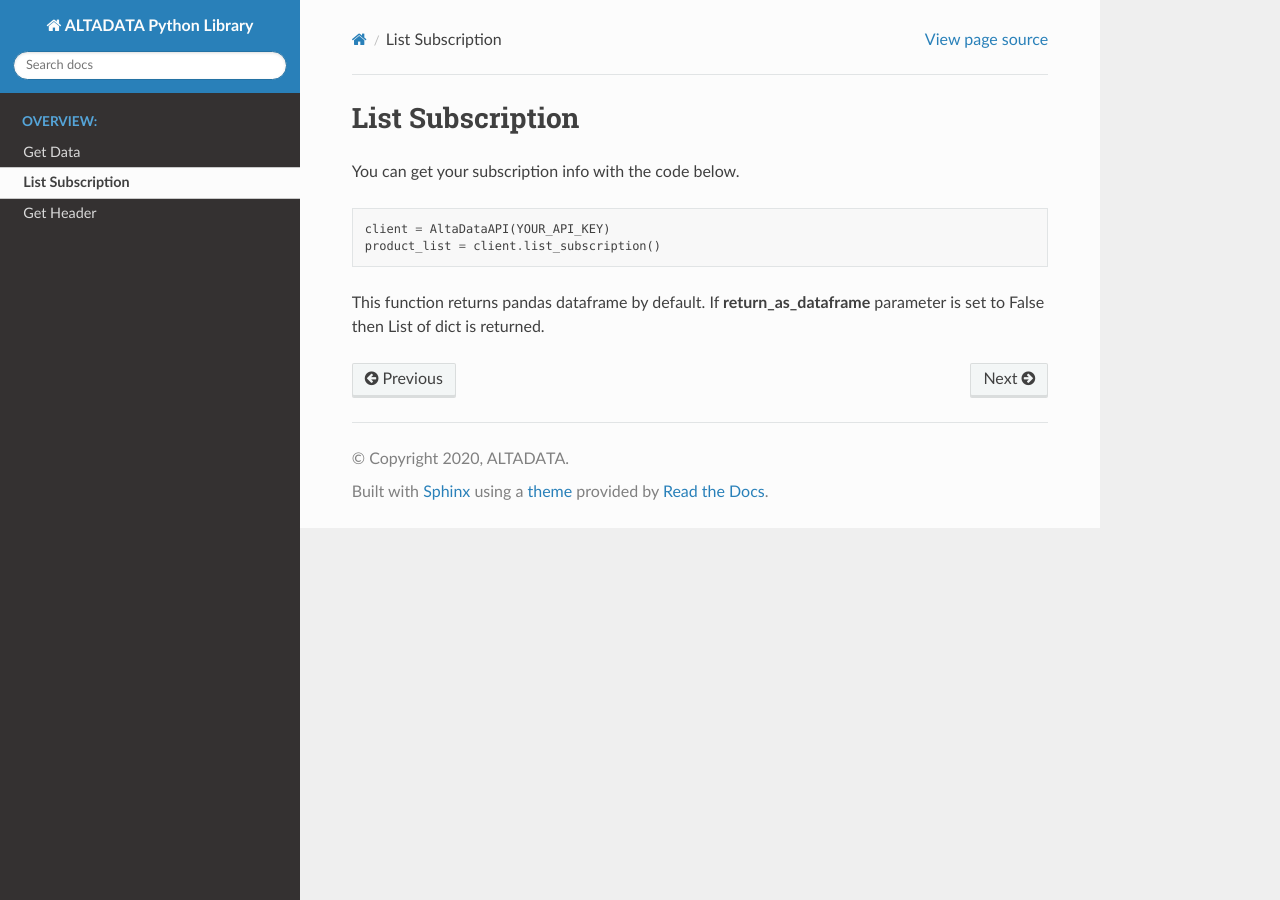
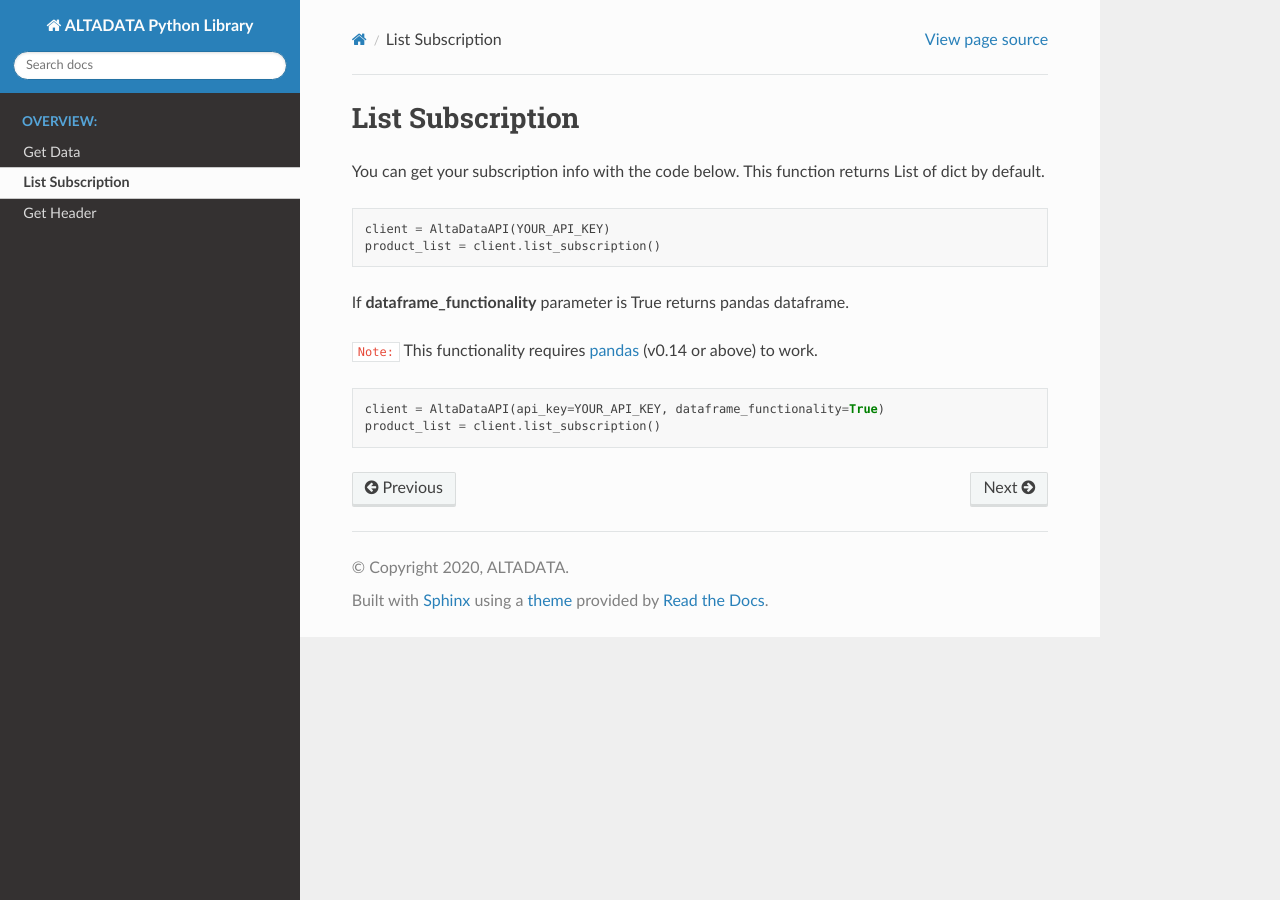
Before and after one commit to altabering/altadata-python, a Sphinx documentation site: the page built from docs/pages/list_your_subscription.rst, in a window 1280 px wide. Built offline with Sphinx 7.4.7 and the Read the Docs theme 2.0.0, drawn with Linux system fonts in a browser that asks for light colours.

```diff
--- a/docs/pages/list_your_subscription.rst
+++ b/docs/pages/list_your_subscription.rst
@@ -2,7 +2,7 @@
 List Subscription
 --------------------------
 
-You can get your subscription info with the code below.
+You can get your subscription info with the code below. This function returns List of dict by default.
 
 .. code:: python
 
@@ -10,4 +10,11 @@ You can get your subscription info with the code below.
     product_list = client.list_subscription()
 
 
-This function returns pandas dataframe by default. If **return_as_dataframe** parameter is set to False then List of dict is returned.
+If **dataframe_functionality** parameter is True returns pandas dataframe.
+
+``Note:`` This functionality requires `pandas <https://github.com/pandas-dev/pandas>`_ (v0.14 or above) to work.
+
+.. code:: python
+
+    client = AltaDataAPI(api_key=YOUR_API_KEY, dataframe_functionality=True)
+    product_list = client.list_subscription()
```
Also changed, not shown: docs/pages/get_data.rst (+9 -2 lines), setup.py (+8 -3 lines), 3 other files.
